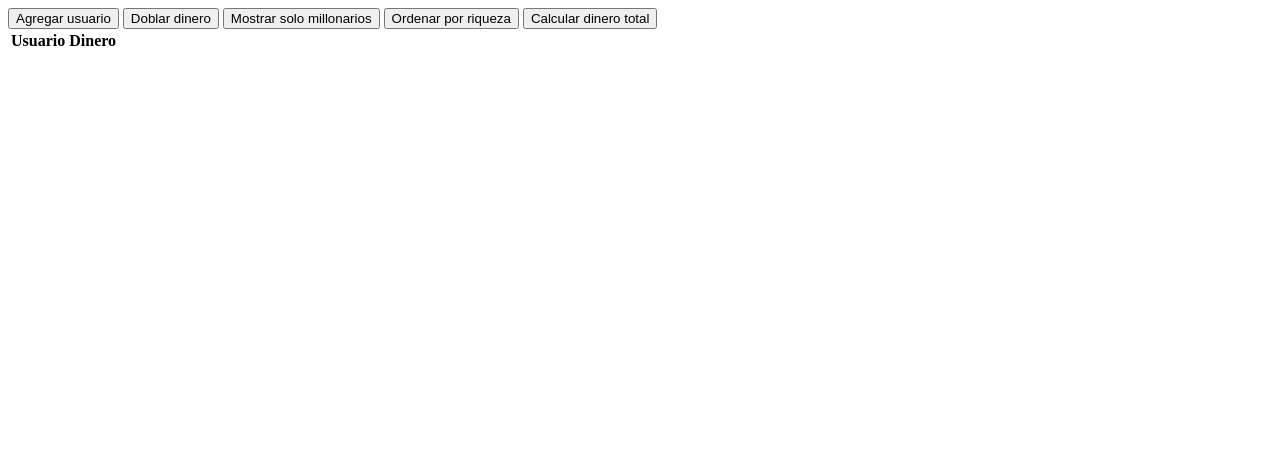
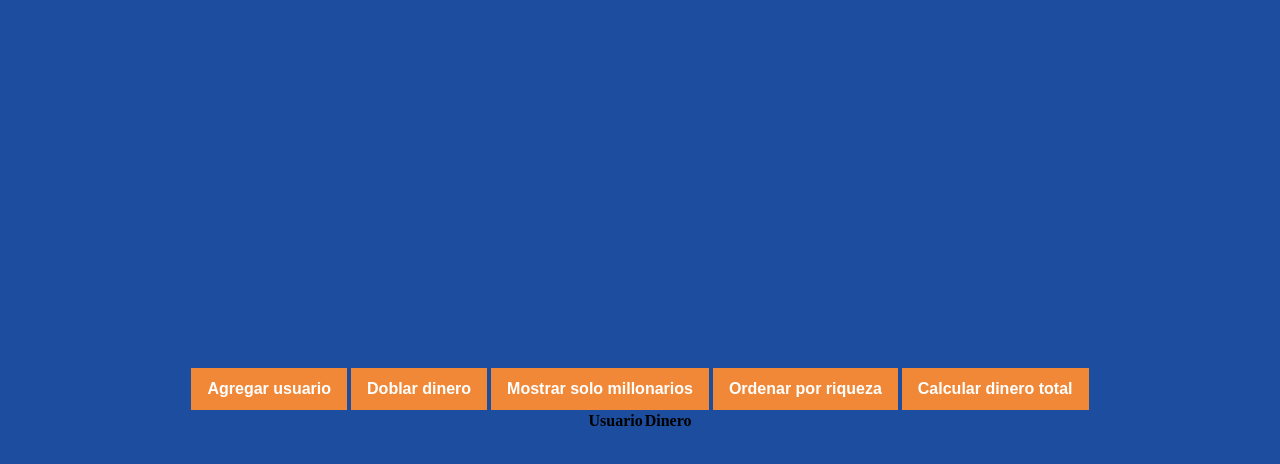
Before and after one commit to tomxscode/dom-array-methods, a plain HTML site: page index.html in a window 1280 px wide. Drawn offline with Linux system fonts and the light colour scheme.

Commit message:
estilos añadidos

```diff
--- a/index.html
+++ b/index.html
@@ -4,15 +4,18 @@
   <meta charset="UTF-8">
   <meta http-equiv="X-UA-Compatible" content="IE=edge">
   <meta name="viewport" content="width=device-width, initial-scale=1.0">
+  <link rel="stylesheet" href="style.css">
   <title>DOM Array Methods</title>
 </head>
 <body>
 
-  <button class="btn" id="addUser">Agregar usuario</button>
-  <button class="btn" id="doubleMoney">Doblar dinero</button>
-  <button class="btn" id="showMillonaires">Mostrar solo millonarios</button>
-  <button class="btn" id="sortByRichest">Ordenar por riqueza</button>
-  <button class="btn" id="calculateWealth">Calcular dinero total</button>
+  <section class="header">
+    <button class="btn" id="addUser">Agregar usuario</button>
+    <button class="btn" id="doubleMoney">Doblar dinero</button>
+    <button class="btn" id="showMillonaires">Mostrar solo millonarios</button>
+    <button class="btn" id="sortByRichest">Ordenar por riqueza</button>
+    <button class="btn" id="calculateWealth">Calcular dinero total</button>
+  </section>
 
   <section class="userTableContainer"></section>
   <table id="usersTable">
--- /dev/null
+++ b/style.css
@@ -0,0 +1,22 @@
+* {
+  margin: 0;
+  padding: 0;
+}
+
+body {
+  min-height: 100vh;
+  background-color: #1D4D9F;
+  display: flex;
+  flex-direction: column;
+  place-items: center;
+  justify-content: center;
+}
+
+.btn {
+  padding: 12px 16px;
+  font-size: 12pt;
+  background-color: #F08838;
+  border: none;
+  color: white;
+  font-weight: 600;
+}
```
